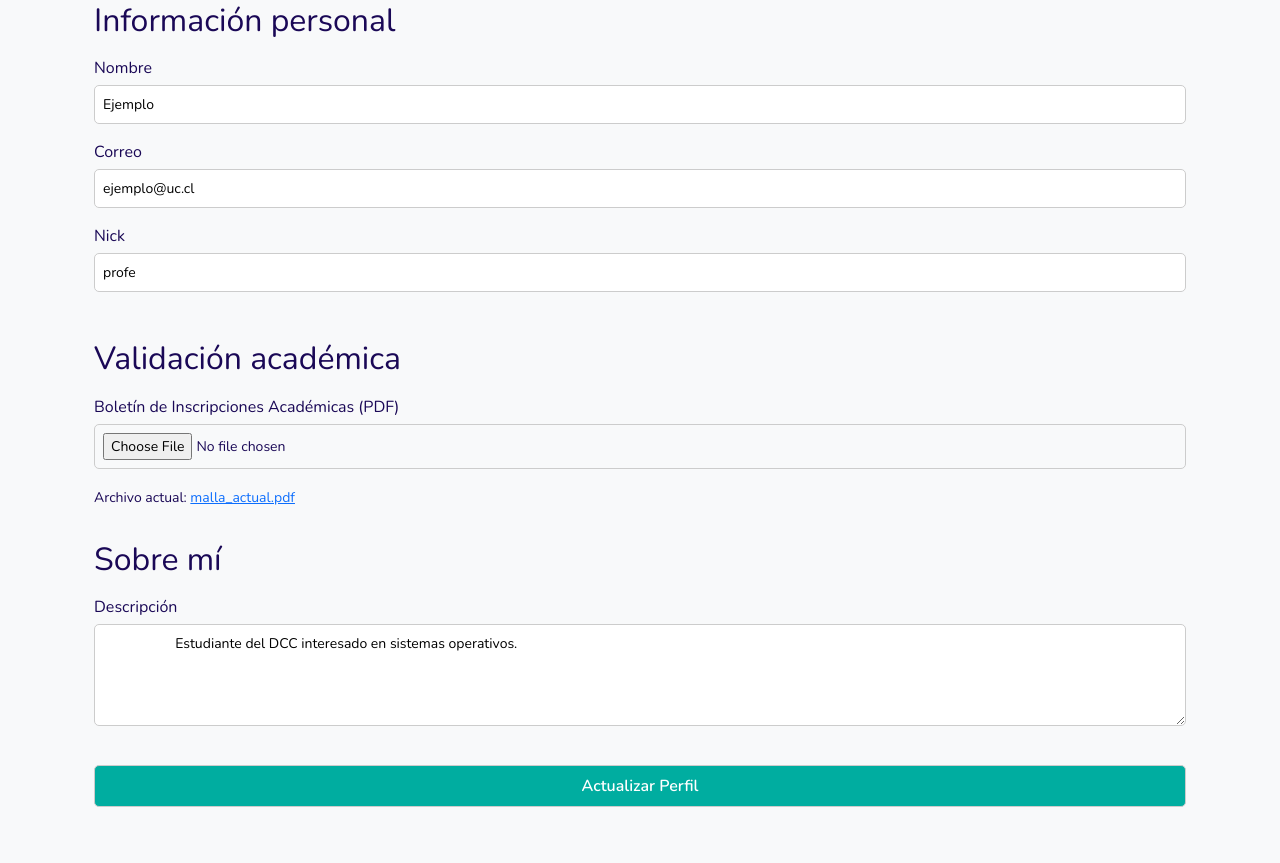
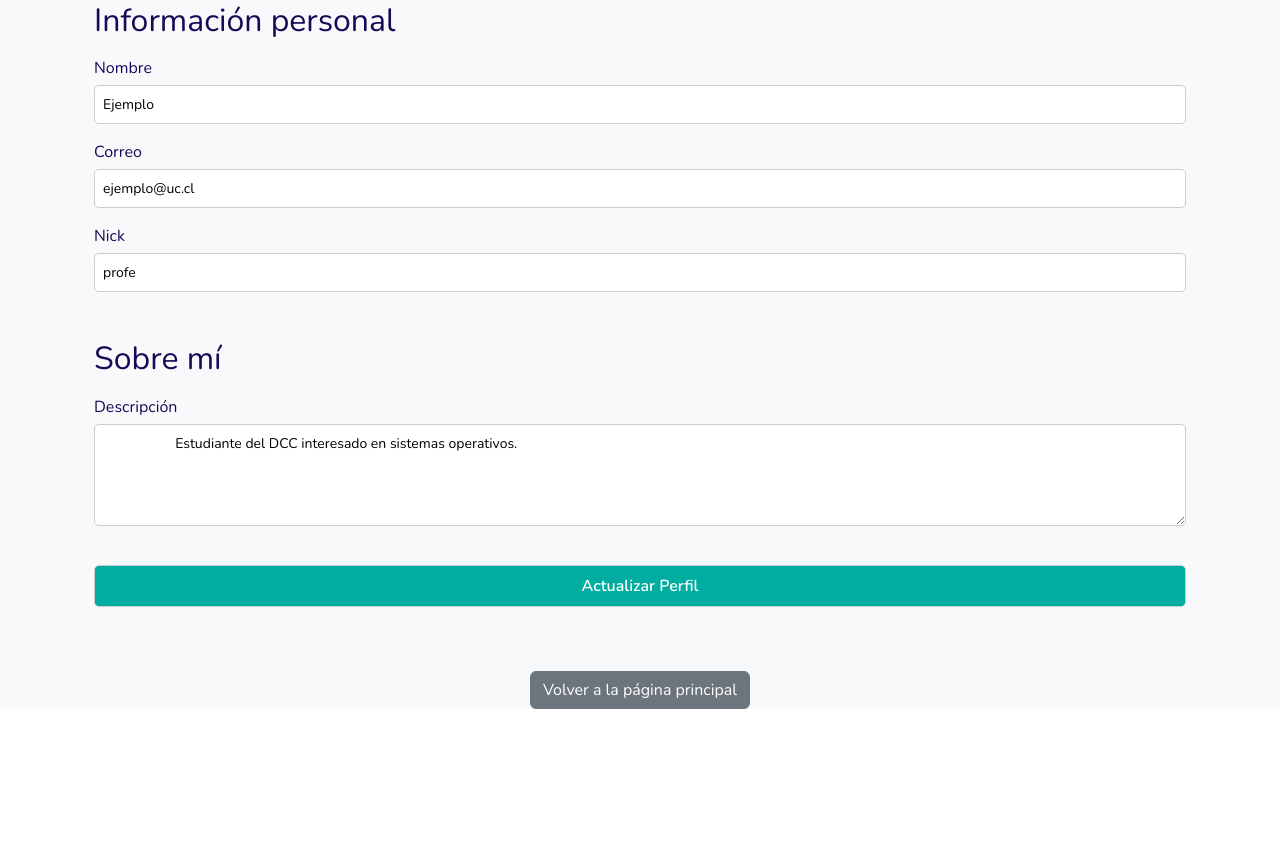
Before and after one commit to 3lue4rt/ramosDCC, a Django app: page /profile in a window 1280 px wide. Shown: the part 291-1154 px from the top of the page. After the commit the page ends 1000 px from the top, so only its background shows below. Run offline with Django 5.2, Linux system fonts and the light colour scheme; some libraries are stand-ins or nearby versions.

Commit message:
Update editar_perfil validation
quita la validación de la malla para la actualización de perfil

```diff
--- a/ramosDcc/opinion/templates/auth/editar_perfil.html
+++ b/ramosDcc/opinion/templates/auth/editar_perfil.html
@@ -28,10 +28,10 @@
                 <label for="nick">Nick</label>
                 <input type="text" id="nick" name="nick" value="profe">
 
-                <h2>Validación académica</h2>
+                <!--h2>Validación académica</h2>
                 <label for="malla">Boletín de Inscripciones Académicas (PDF)</label>
                 <input type="file" id="malla" name="malla" accept=".pdf">
-                <small>Archivo actual: <a href="boletines/malla_actual.pdf" target="_blank">malla_actual.pdf</a></small>
+                <small>Archivo actual: <a href="boletines/malla_actual.pdf" target="_blank">malla_actual.pdf</a></small-->
 
                 <h2>Sobre mí</h2>
 
```
